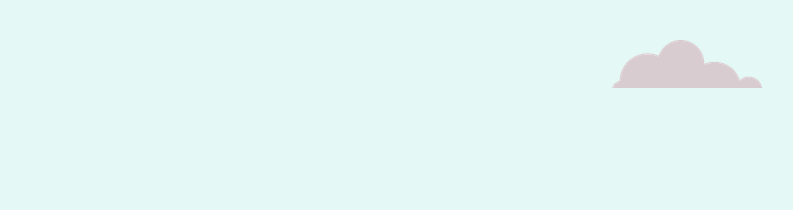
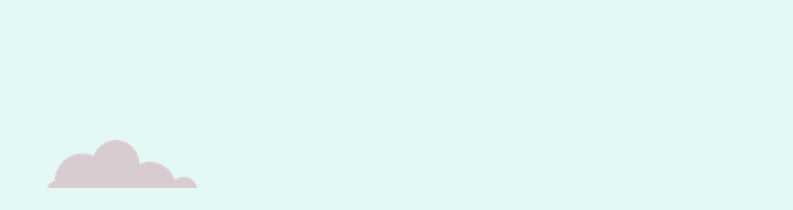
Before and after one commit to torrentgoal/cv-css, a plain HTML site: page index.html in a window 1280 px wide. Shown: the top 210 px of the page, without its empty margins (218-1011 px from the left). Drawn offline with nearby package versions, Linux system fonts and the light colour scheme; a web font is replaced by a local one.

Commit message:
Update styles.css

```diff
--- a/css/styles.css
+++ b/css/styles.css
@@ -62,7 +62,7 @@ hr {
 .top-container {
   background-color: #E4F9F5;
   position: relative;
-  padding-top: 100%;
+  padding-top: 100px;
 }
 
 .middle-container {
@@ -88,7 +88,7 @@ hr {
 }
 
 .top-cloud {
-  position: absolute;
+  position: relative;
   right: 300px;
   top: 40px;
 }
```
